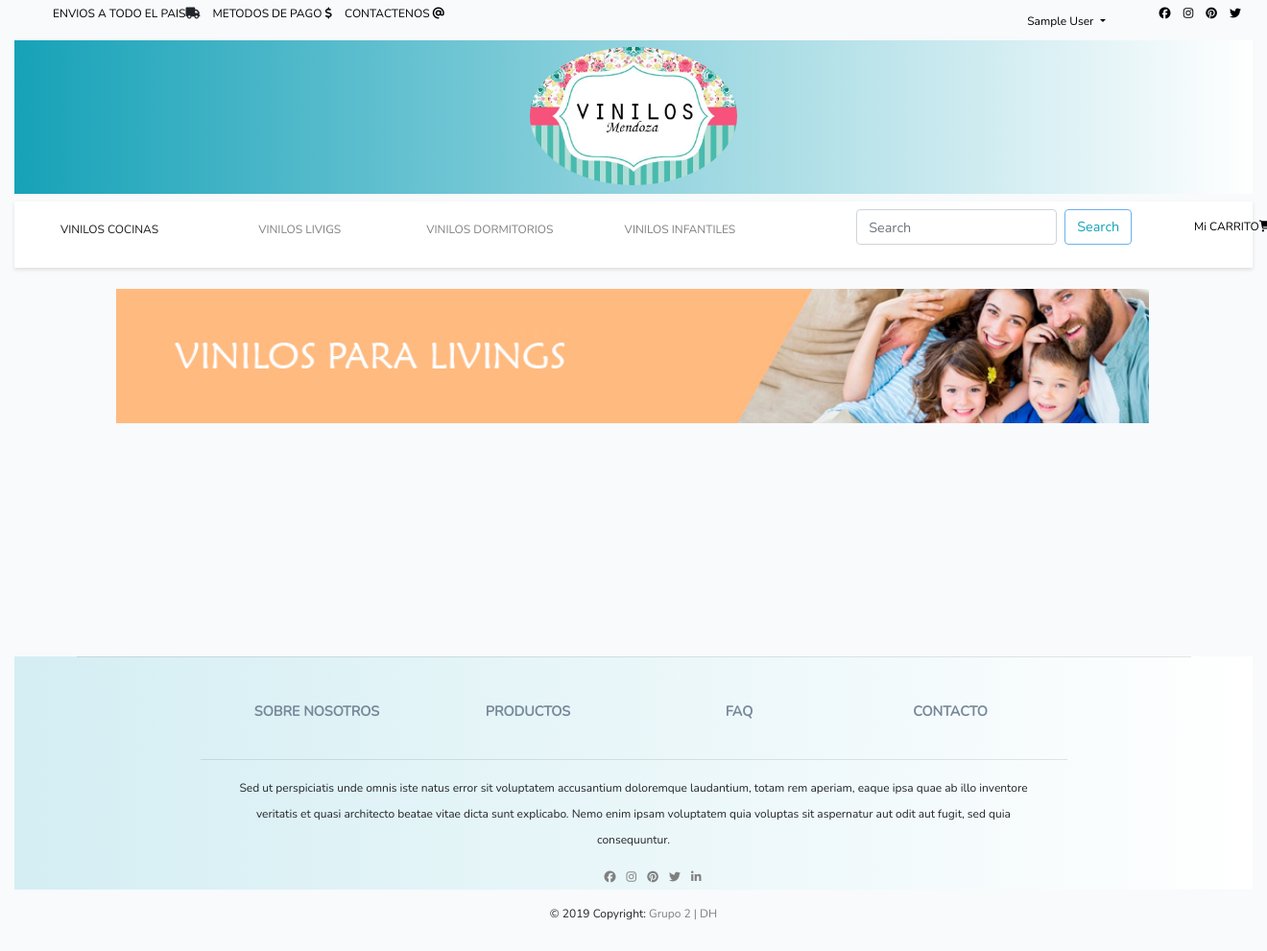
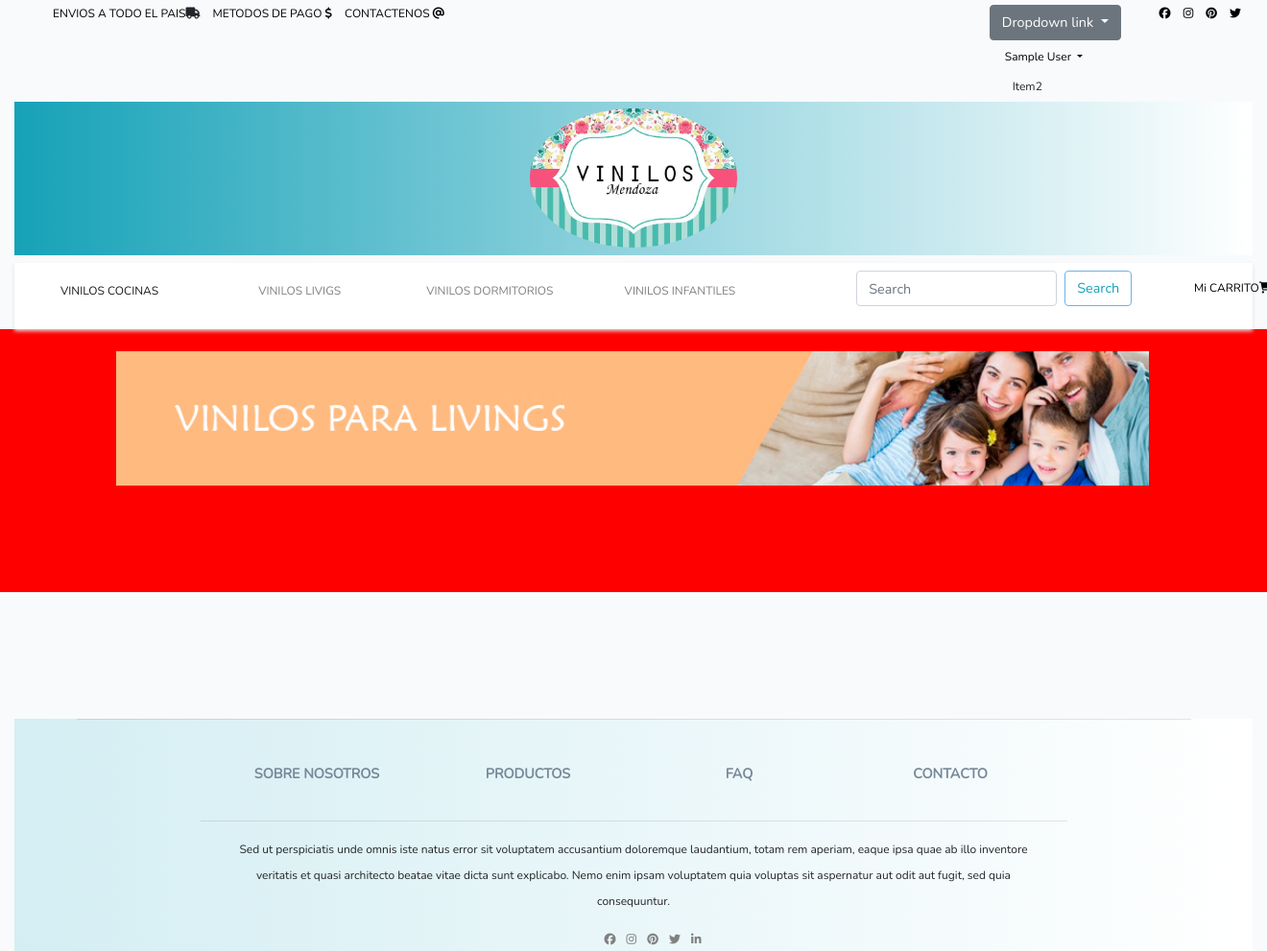
Before and after one commit to Facu-Bernal/Vinilos-Laravel, a Laravel app: page /living in a window 1320 px wide. Shown: the top 991 px of the page at 96% size. Before the commit the page ends 959 px from the top, so only its background shows below. Run offline with Laravel 8, Linux system fonts and the light colour scheme; the visitor is signed in with stand-in values (Sample User, id 1); data that the repository does not hold is empty; some libraries are stand-ins or nearby versions.

Commit message:
Rojo horrible

```diff
--- /dev/null
+++ b/public/js/script.js
@@ -0,0 +1,4 @@
+window.onload=function(){
+  var mainLiving = document.querySelector(".home-main");
+  mainLiving.style.backgroundColor="red";
+}
--- a/resources/views/header.blade.php
+++ b/resources/views/header.blade.php
@@ -30,23 +30,28 @@
                 </li>
               @endif
           @else
-            <li class="nav-item dropdown">
+            <div class="dropdown">
+  <a class="btn btn-secondary dropdown-toggle" href="#" role="button" id="dropdownMenuLink" data-toggle="dropdown" aria-haspopup="true" aria-expanded="false">
+    Dropdown link
+  </a>
+
+  <div class="dropdown-menu" aria-labelledby="dropdownMenuLink">
+    <a class="dropdown-item" href="#">Action</a>
+    <a class="dropdown-item" href="#">Another action</a>
+    <a class="dropdown-item" href="#">Something else here</a>
+  </div>
+</div>
+            <li class="dropdown">
               <a id="navbarDropdown" class="nav-link dropdown-toggle" href="#" role="button" data-toggle="dropdown" aria-haspopup="true" aria-expanded="false" v-pre>
                 {{ Auth::user()->name }} <span class="caret"></span>
               </a>
-
+              <a class="dropdown-item" href="#">Item2</a>
               <div class="dropdown-menu dropdown-menu-right" aria-labelledby="navbarDropdown">
-                <a class="dropdown-item" href="{{ route('logout') }}"
-                       onclick="event.preventDefault();
-                                   document.getElementById('logout-form').submit();">
+                <a class="dropdown-item" href="{{ route('logout') }}" onclick="event.preventDefault(); document.getElementById('logout-form').submit();">
                           {{ __('Logout') }}
-                      </a>
-
-                      {{-- <form id="logout-form" action="{{ route('logout') }}" method="POST">
-                          @csrf
-                      </form> --}}
-                  </div>
-              </li>
+                </a>
+              </div>
+            </li>
           @endguest
         </div>
       </section>
--- a/resources/views/layouts/app.blade.php
+++ b/resources/views/layouts/app.blade.php
@@ -38,7 +38,7 @@
         @yield('header')
     </header>
 
-    <main>
+    <main class="home-main">
         @yield('contenido')
     </main>
 
--- a/resources/views/living.blade.php
+++ b/resources/views/living.blade.php
@@ -37,4 +37,10 @@
         </div>
     </section>
 </div>
+<script type="text/javascript">
+window.onload=function(){
+  var mainLiving = document.querySelector(".home-main");
+  mainLiving.style.backgroundColor="red";
+}
+</script>
 @endsection
```
